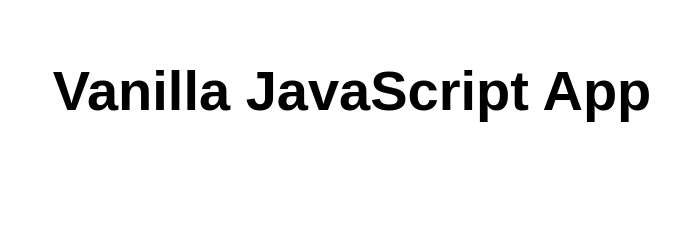
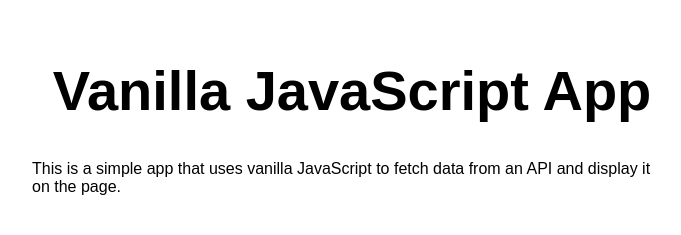
Before and after one commit to oxfordcitydog/vanilla-basic, a website: page src/index.html in a window 1280 px wide. Shown: the whole page, without its empty margins (288-969 px from the left). Drawn offline with Linux system fonts and the light colour scheme.

Commit message:
Update index.html

```diff
--- a/src/index.html
+++ b/src/index.html
@@ -11,6 +11,7 @@
 <body>
   <main>
     <h1>Vanilla JavaScript App</h1>
+    <p>This is a simple app that uses vanilla JavaScript to fetch data from an API and display it on the page.</p>
   </main>
 </body>
 
```
